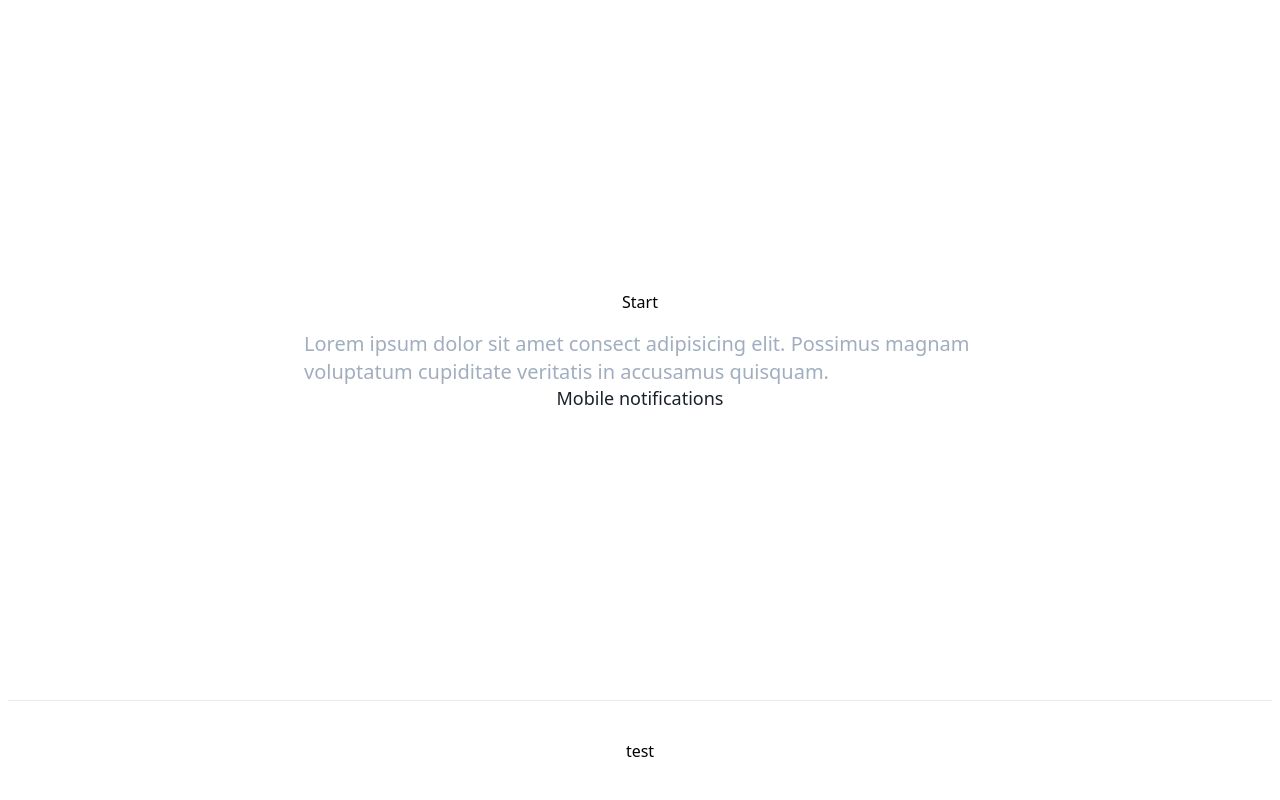
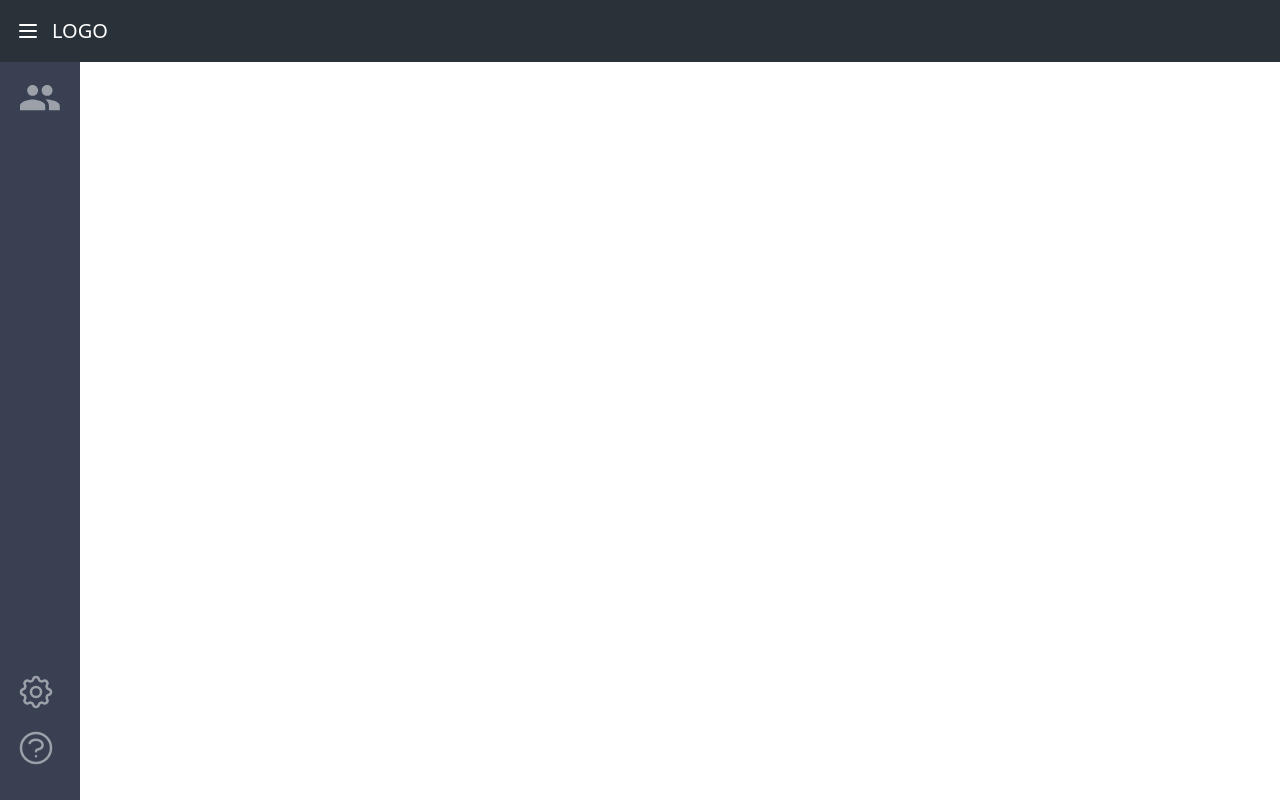
Before and after one commit to mktu/bookmark-board, a Next.js app in the folder client/: page / in a window 1280 px wide. Built offline with nearby package versions, Linux system fonts and the light colour scheme.

Commit message:
configure header and sidebar

```diff
--- /dev/null
+++ b/client/components/Header/index.tsx
@@ -0,0 +1,24 @@
+import React, {useState} from 'react'
+
+const Header = () => {
+    const [open,setOpen] = useState(false)
+    console.log(open)
+    return (
+        <header className="text-gray-500 bg-brand body-font">
+            <div className="container flex pl-4 flex-wrap p-4 flex-col md:flex-row items-center">
+                <a className="flex title-font font-medium items-center text-white mb-4 md:mb-0">
+                    <button className="focus:outline-none" onClick={()=>{
+                        setOpen(open=>!open)
+                    }}>
+                        <svg xmlns="http://www.w3.org/2000/svg" fill="none" viewBox="0 0 24 24" stroke="currentColor" className="w-6 h-6">
+                            <path strokeLinecap="round" strokeLinejoin="round" strokeWidth={2} d="M4 6h16M4 12h16M4 18h16" />
+                        </svg>
+                    </button>
+                    <span className="ml-3 text-xl">LOGO</span>
+                </a>
+            </div>
+        </header>
+    )
+}
+
+export default Header;
--- /dev/null
+++ b/client/components/Layout/index.tsx
@@ -0,0 +1,28 @@
+import React from 'react'
+
+type Props = {
+    header: React.ReactNode,
+    sidebar: React.ReactNode,
+    main: React.ReactNode
+}
+
+const Layout = ({
+    header,
+    sidebar,
+    main
+}: Props) => {
+    return (
+        <div className='w-screen h-screen flex flex-col'>
+            <div>
+                {header}
+            </div>
+            <div className='h-full w-full flex flex-row'>
+                <div className='h-full'>{sidebar}</div>
+                <div className='h-full w-full'>{main}</div>
+            </div>
+
+        </div>
+    )
+}
+
+export default Layout;
--- /dev/null
+++ b/client/components/Main/index.tsx
@@ -0,0 +1,7 @@
+import React from 'react'
+
+const Main = ()=>{
+    return <div></div>
+}
+
+export default Main;
--- /dev/null
+++ b/client/components/Sidebar/index.module.scss
@@ -0,0 +1,30 @@
+.icon-button{
+    @apply pb-4;
+    &:focus {
+        @apply outline-none;
+    }
+    svg {
+        @apply w-10;
+        @apply h-10;
+        @apply opacity-50;
+        fill : white;
+        &:hover{
+            opacity: 0.75;
+        }
+    }
+}
+.heroicon-button{
+    @apply pb-4;
+    &:focus {
+        @apply outline-none;
+    }
+    svg {
+        @apply w-10;
+        @apply h-10;
+        stroke : rgba(255,255,255,0.5);
+        stroke-width: 1.5px;
+        &:hover{
+            stroke : rgba(255,255,255,0.75);
+        }
+    }
+}
--- /dev/null
+++ b/client/components/Sidebar/index.tsx
@@ -0,0 +1,30 @@
+import styles from './index.module.scss'
+
+const Sidebar = () => (
+    <div className="flex flex-row h-full w-20 bg-lightslategray-800">
+        <nav className="h-full w-20 items-center flex flex-col p-4">
+            <div>
+                <button className={styles['icon-button']}>
+                    <svg viewBox="0 0 57 37" xmlns="http://www.w3.org/2000/svg">
+                        <path fillRule="evenodd" clipRule="evenodd" d="M25.7318 7.72728C25.7318 12.003 22.3061 15.4546 18.0303 15.4546C13.7545 15.4546 10.303 12.003 10.303 7.72728C10.303 3.45152 13.7545 0 18.0303 0C22.3061 0 25.7318 3.45152 25.7318 7.72728ZM46.3379 7.72728C46.3379 12.003 42.9121 15.4546 38.6364 15.4546C34.3606 15.4546 30.9091 12.003 30.9091 7.72728C30.9091 3.45152 34.3606 0 38.6364 0C42.9121 0 46.3379 3.45152 46.3379 7.72728ZM18.0303 20.6061C12.0288 20.6061 0 23.6197 0 29.6212V36.0606H36.0606V29.6212C36.0606 23.6197 24.0318 20.6061 18.0303 20.6061ZM36.1379 20.7348C37.0394 20.6576 37.8894 20.6061 38.6364 20.6061C44.6379 20.6061 56.6667 23.6197 56.6667 29.6212V36.0606H41.2121V29.6212C41.2121 25.8091 39.1258 22.8985 36.1379 20.7348Z" />
+                    </svg>
+                </button>
+            </div>
+            <div className='mt-auto'>
+                <button className={styles['heroicon-button']}>
+                    <svg xmlns="http://www.w3.org/2000/svg" fill="none" viewBox="0 0 24 24" stroke="currentColor">
+                        <path strokeLinecap="round" strokeLinejoin="round"  d="M10.325 4.317c.426-1.756 2.924-1.756 3.35 0a1.724 1.724 0 002.573 1.066c1.543-.94 3.31.826 2.37 2.37a1.724 1.724 0 001.065 2.572c1.756.426 1.756 2.924 0 3.35a1.724 1.724 0 00-1.066 2.573c.94 1.543-.826 3.31-2.37 2.37a1.724 1.724 0 00-2.572 1.065c-.426 1.756-2.924 1.756-3.35 0a1.724 1.724 0 00-2.573-1.066c-1.543.94-3.31-.826-2.37-2.37a1.724 1.724 0 00-1.065-2.572c-1.756-.426-1.756-2.924 0-3.35a1.724 1.724 0 001.066-2.573c-.94-1.543.826-3.31 2.37-2.37.996.608 2.296.07 2.572-1.065z" />
+                        <path strokeLinecap="round" strokeLinejoin="round"  d="M15 12a3 3 0 11-6 0 3 3 0 016 0z" />
+                    </svg>
+                </button>
+                <button className={styles['heroicon-button']}>
+                    <svg xmlns="http://www.w3.org/2000/svg" fill="none" viewBox="0 0 24 24" stroke="currentColor">
+                        <path strokeLinecap="round" strokeLinejoin="round" d="M8.228 9c.549-1.165 2.03-2 3.772-2 2.21 0 4 1.343 4 3 0 1.4-1.278 2.575-3.006 2.907-.542.104-.994.54-.994 1.093m0 3h.01M21 12a9 9 0 11-18 0 9 9 0 0118 0z" />
+                    </svg>
+                </button>
+            </div>
+        </nav>
+    </div>
+)
+
+export default Sidebar;
--- a/client/package.json
+++ b/client/package.json
@@ -8,6 +8,7 @@
     "start": "next start"
   },
   "dependencies": {
+    "firebase": "^7.22.0",
     "next": "9.5.3",
     "react": "16.13.1",
     "react-dom": "16.13.1",
--- a/client/pages/_app.tsx
+++ b/client/pages/_app.tsx
@@ -1,7 +1,23 @@
 import '../styles/globals.css'
+import Header from '../components/Header'
+import Sidebar from '../components/Sidebar'
+import Layout from '../components/Layout'
 
 function MyApp({ Component, pageProps }) {
-  return <Component {...pageProps} />
+  if(typeof window !== 'undefined'){
+    console.log(window)
+  }
+  else{
+    console.log('server')
+  }
+  return (
+    <Layout
+      header={<Header />}
+      sidebar={<Sidebar />}
+      main={<Component {...pageProps} />}
+    />
+
+  )
 }
 
 export default MyApp
--- a/client/pages/index.tsx
+++ b/client/pages/index.tsx
@@ -1,26 +1,16 @@
 import Head from 'next/head'
-import styles from '../styles/Home.module.scss'
+import Header from '../components/Header'
+import Sidebar from '../components/Sidebar'
+import Main from '../components/Main'
+import Layout from '../components/Layout'
 
 export default function Home() {
   return (
-    <div className={styles.container}>
+    <div>
       <Head>
         <title>Create Next App</title>
       </Head>
-
-      <main className={styles.main}>
-        <div className='bg-blue'>
-          Start
-        </div>
-        <p className="mt-4 max-w-2xl text-xl leading-7 text-gray-500 lg:mx-auto">
-          Lorem ipsum dolor sit amet consect adipisicing elit. Possimus magnam voluptatum cupiditate veritatis in accusamus quisquam.
-      </p>
-        <h4 className="text-lg leading-6 font-medium text-gray-900">Mobile notifications</h4>
-      </main>
-
-      <footer className={styles.footer}>
-        test
-      </footer>
+      <Main/>
     </div>
   )
 }
--- a/client/styles/Home.module.scss
+++ b/client/styles/Home.module.scss
@@ -1,11 +1,4 @@
-.container {
-  min-height: 100vh;
-  padding: 0 0.5rem;
-  display: flex;
-  flex-direction: column;
-  justify-content: center;
-  align-items: center;
-}
+
 
 .main {
   padding: 5rem 0;
--- a/client/tailwind.config.js
+++ b/client/tailwind.config.js
@@ -5,7 +5,132 @@ module.exports = {
   },
   purge: ['./components/**/*.tsx', './pages/**/*.tsx'],
   theme: {
-    extend: {},
+    extend: {
+      colors: {
+        brand: '#293239',
+        gray: {
+          '50':  '#f7f8f7',
+          '100': '#f3f5f2',
+          '200': '#e6e9e1',
+          '300': '#d5d8c6',
+          '400': '#adb79e',
+          '500': '#829075',
+          '600': '#626c55',
+          '700': '#505649',
+          '800': '#40413f',
+          '900': '#343433',
+        },
+        lightslategray: {
+          '50':  '#f6f8f8',
+          '100': '#f1f5f5',
+          '200': '#e0e8ea',
+          '300': '#cad6d9',
+          '400': '#9bb5bd',
+          '500': '#6f8e9f',
+          '600': '#546b82',
+          '700': '#45556b',
+          '800': '#384052',
+          '900': '#2e3341',
+        },
+        cornflowerblue: {
+          '50':  '#f7f9f9',
+          '100': '#f3f6f7',
+          '200': '#e4e4f0',
+          '300': '#d3cee7',
+          '400': '#b3a8d5',
+          '500': '#8e7ec3',
+          '600': '#705aad',
+          '700': '#59478e',
+          '800': '#463669',
+          '900': '#352c4f',
+        },
+        orchid: {
+          '50':  '#f9fafa',
+          '100': '#f7f7f7',
+          '200': '#efe0ee',
+          '300': '#e8c5e2',
+          '400': '#dc9acc',
+          '500': '#c96fb6',
+          '600': '#ac4a98',
+          '700': '#8a3a7d',
+          '800': '#6a2d60',
+          '900': '#4a2548',
+        },
+        palevioletred: {
+          '50':  '#fafafa',
+          '100': '#f8f7f5',
+          '200': '#f2e2e8',
+          '300': '#ecc8d5',
+          '400': '#e29cb4',
+          '500': '#d17293',
+          '600': '#b44c6f',
+          '700': '#933c5d',
+          '800': '#712e4d',
+          '900': '#50263c',
+        },
+        lightcoral: {
+          '50':  '#fafafa',
+          '100': '#f8f7f4',
+          '200': '#f3e1e7',
+          '300': '#eec7d4',
+          '400': '#e59bb1',
+          '500': '#d7708f',
+          '600': '#bc4a6a',
+          '700': '#9a3a59',
+          '800': '#762d4b',
+          '900': '#54253a',
+        },
+        salmon: {
+          '50':  '#fbfaf9',
+          '100': '#faf7f1',
+          '200': '#f7e2dc',
+          '300': '#f4c6bc',
+          '400': '#ef998a',
+          '500': '#e76e5f',
+          '600': '#d1483b',
+          '700': '#b23836',
+          '800': '#8b2c36',
+          '900': '#64242c',
+        },
+        coral: {
+          '50':  '#fbfaf9',
+          '100': '#faf7ee',
+          '200': '#f8e3d3',
+          '300': '#f6c8aa',
+          '400': '#f29b72',
+          '500': '#ea7046',
+          '600': '#d64a27',
+          '700': '#b73a27',
+          '800': '#912d2c',
+          '900': '#6a2526',
+        },
+        chocolate: {
+          '50':  '#fbfaf9',
+          '100': '#faf7ee',
+          '200': '#f8e4d3',
+          '300': '#f6c9a9',
+          '400': '#f19c71',
+          '500': '#e87245',
+          '600': '#d34c27',
+          '700': '#b43b27',
+          '800': '#8e2e2c',
+          '900': '#672625',
+        },
+        darksalmon: {
+          '50':  '#fafaf9',
+          '100': '#f9f7f0',
+          '200': '#f5e5d9',
+          '300': '#f1ccb5',
+          '400': '#e8a281',
+          '500': '#da7855',
+          '600': '#be5234',
+          '700': '#9d4031',
+          '800': '#793232',
+          '900': '#59282a',
+        },
+      }
+    }
+
   },
   variants: {},
   plugins: [],
```
Also changed, not shown: 1 other file (tests, documents, lock files or other folders).
